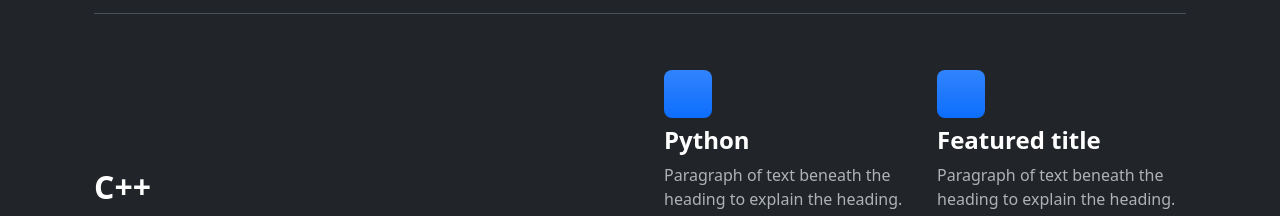
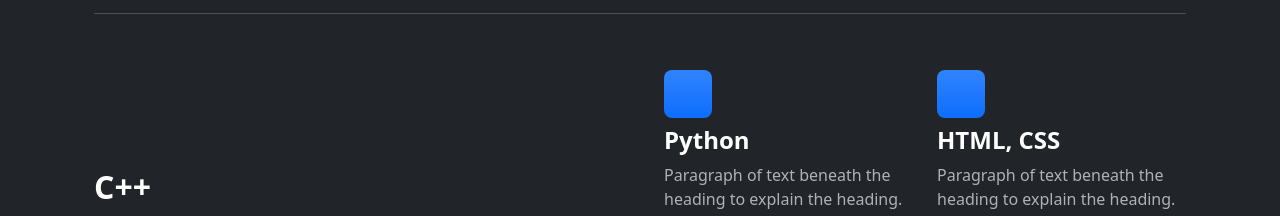
Before and after one commit to nasywarc/web-dev-v2, a plain HTML site: page code_playground/website_1/index.html in a window 1280 px wide. Shown: the part 1391-1607 px from the top of the page. Drawn offline with nearby package versions, Linux system fonts and the light colour scheme.

Commit message:
adding html css skills

```diff
--- a/code_playground/website_1/index.html
+++ b/code_playground/website_1/index.html
@@ -187,9 +187,7 @@
                     <use xlink:href="#gear-fill"></use>
                   </svg>
                 </div>
-                <h4 class="fw-semibold mb-0 text-body-emphasis">
-                  Featured title
-                </h4>
+                <h4 class="fw-semibold mb-0 text-body-emphasis">HTML, CSS</h4>
                 <p class="text-body-secondary">
                   Paragraph of text beneath the heading to explain the heading.
                 </p>
```
